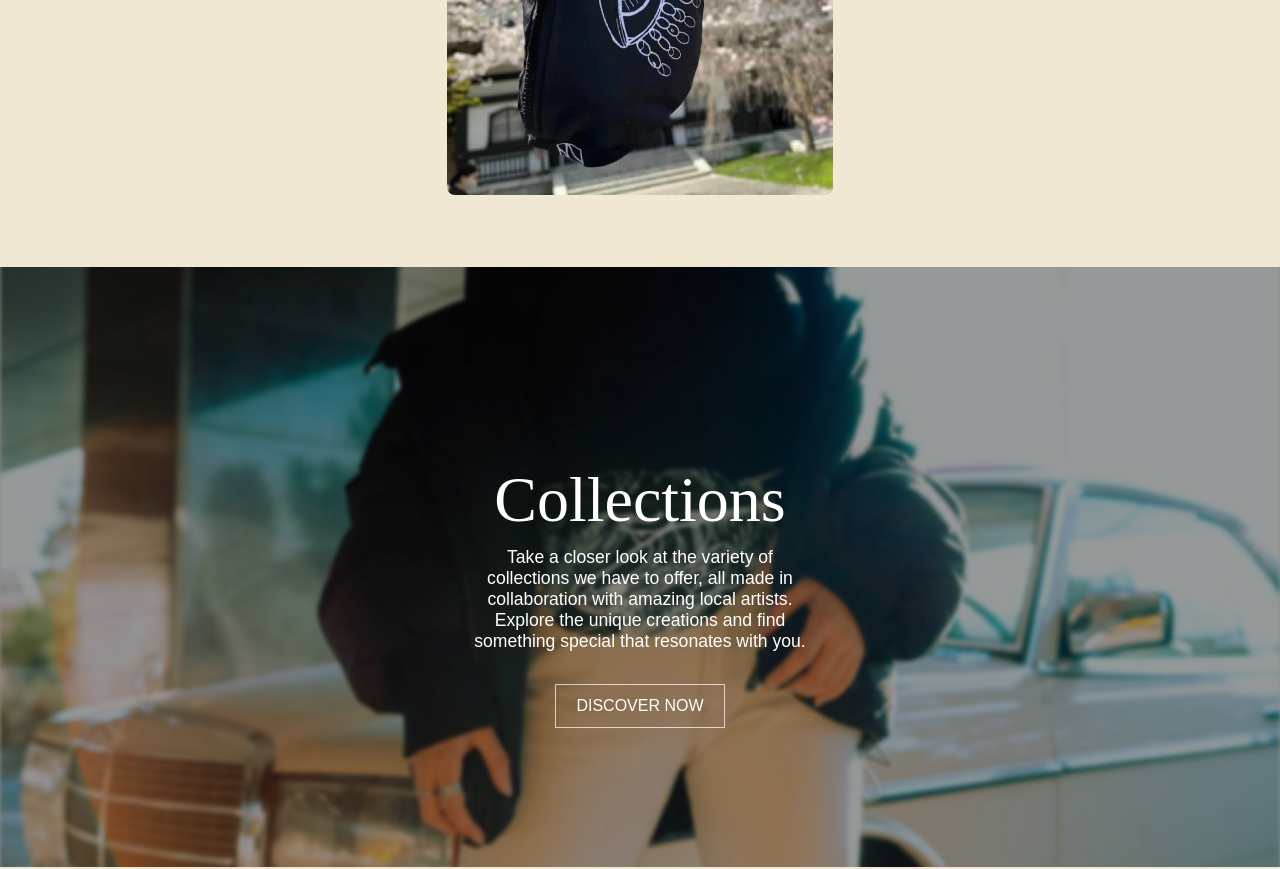
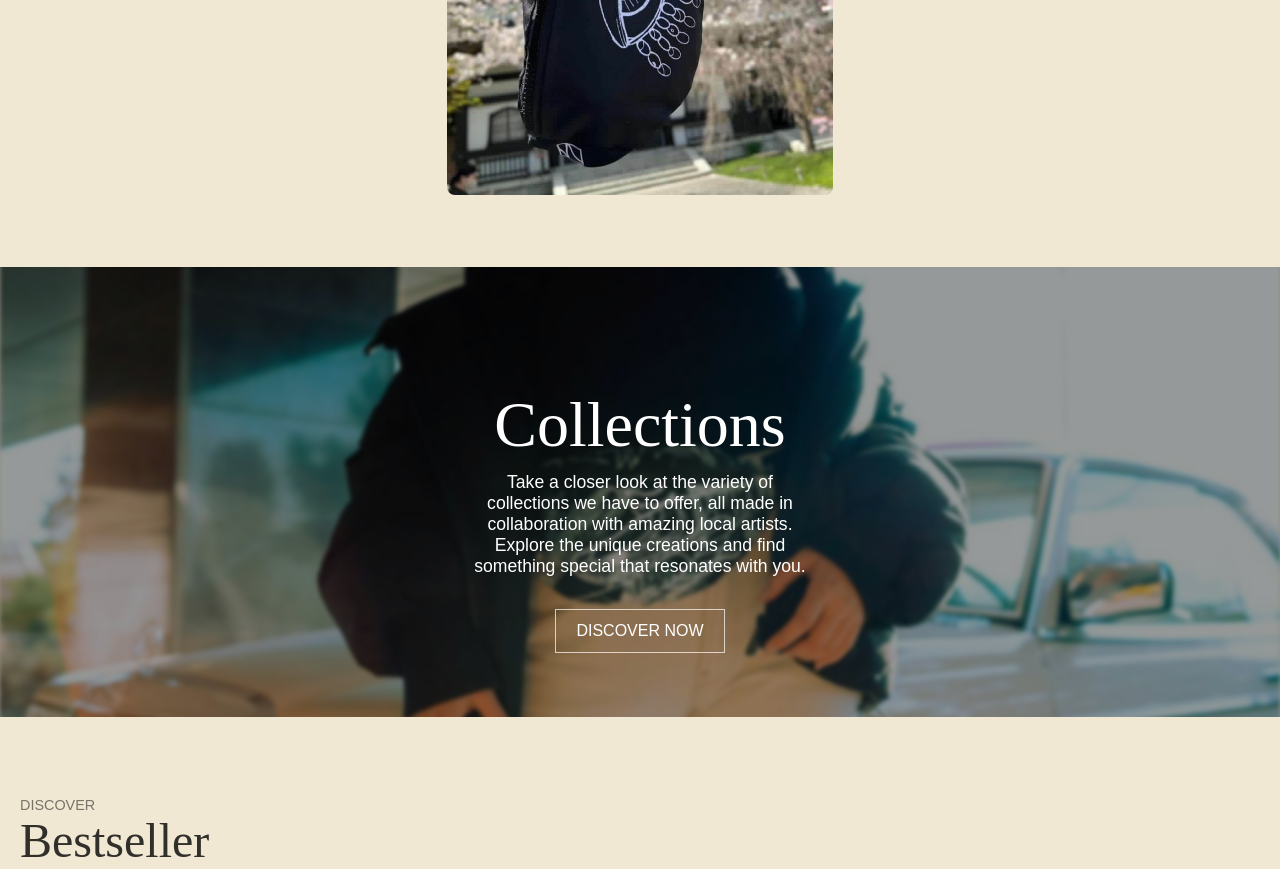
Before and after one commit to cezaraborsan/Noorabum-Website, a React (Create React App) app: page / in a window 1280 px wide. Shown: the part 2300-3169 px from the top of the page. Built offline with nearby package versions, Linux system fonts and the light colour scheme; a web font is replaced by a local one.

Commit message:
update parallax image max-width

```diff
--- a/src/collections.css
+++ b/src/collections.css
@@ -64,7 +64,7 @@
     display: flex;
     justify-content: center;
     align-items: center;
-    height: 600px;
+
 }
 
 .collection-overlay {
@@ -385,3 +385,7 @@
     transition: opacity 0.5s ease-in-out;
 
 }
+
+.react-parallax-bgimage {
+    max-width: none !important;
+}
--- a/src/components/Layout/ContactSection.js
+++ b/src/components/Layout/ContactSection.js
@@ -20,6 +20,9 @@ function ContactSection() {
         <div class="collection-container">
           <div class="collection-info">
             <h3 class="collection-heading">Join us on Instagram</h3>
+            <div className="collection-paragraph">
+              <div className="collection-text">Come join us on Instagram! See more pics, stay updated on our collections, and be part of our community. Follow us now for daily inspiration! #FollowUs #StayUpdated #Instagram</div>
+            </div>
             <div class="collection-button"><a href="https://www.instagram.com/noorabum/?hl=en" target="_blank" rel="noreferrer" class="collection-link"> <FontAwesomeIcon icon={faInstagram} className="instagram-icon" /> <span>noorabum</span></a></div>
           </div>
         </div>
```
Also changed, not shown: public/images/contact-us.jpg (added).
